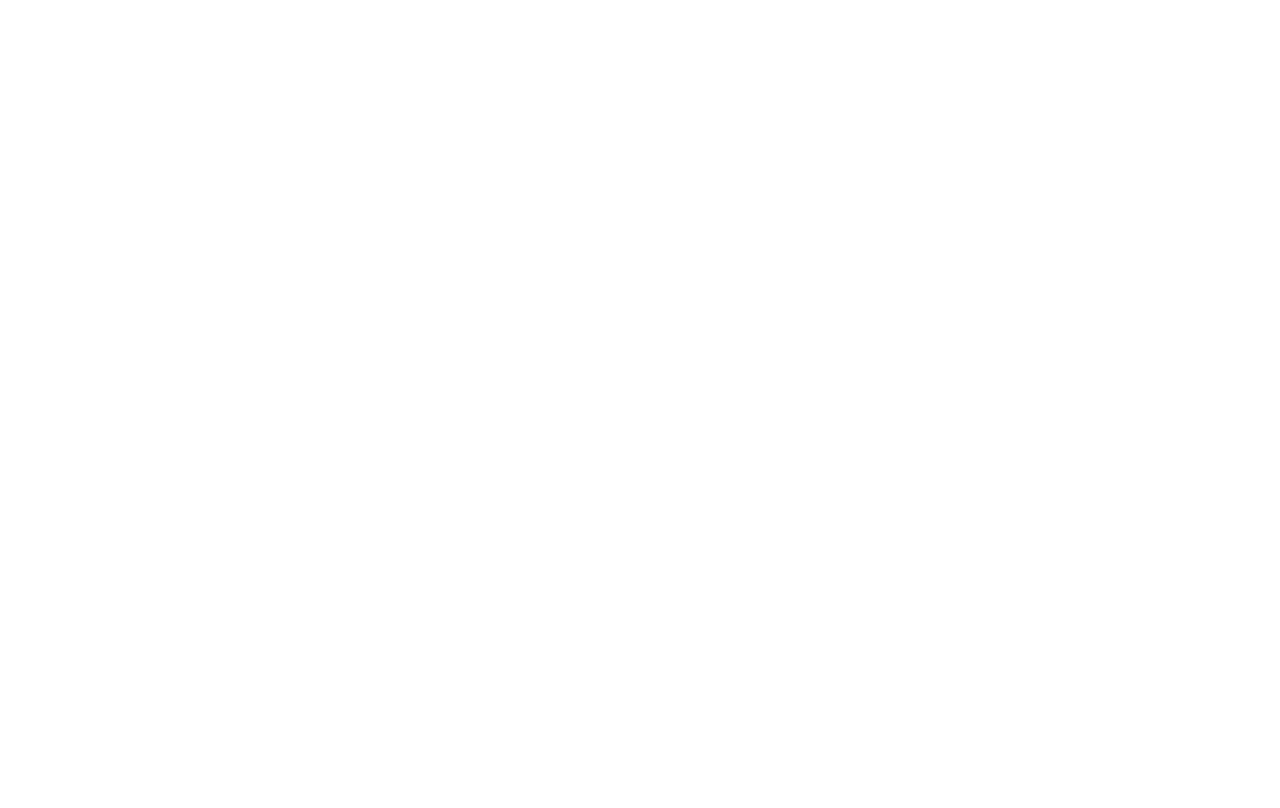
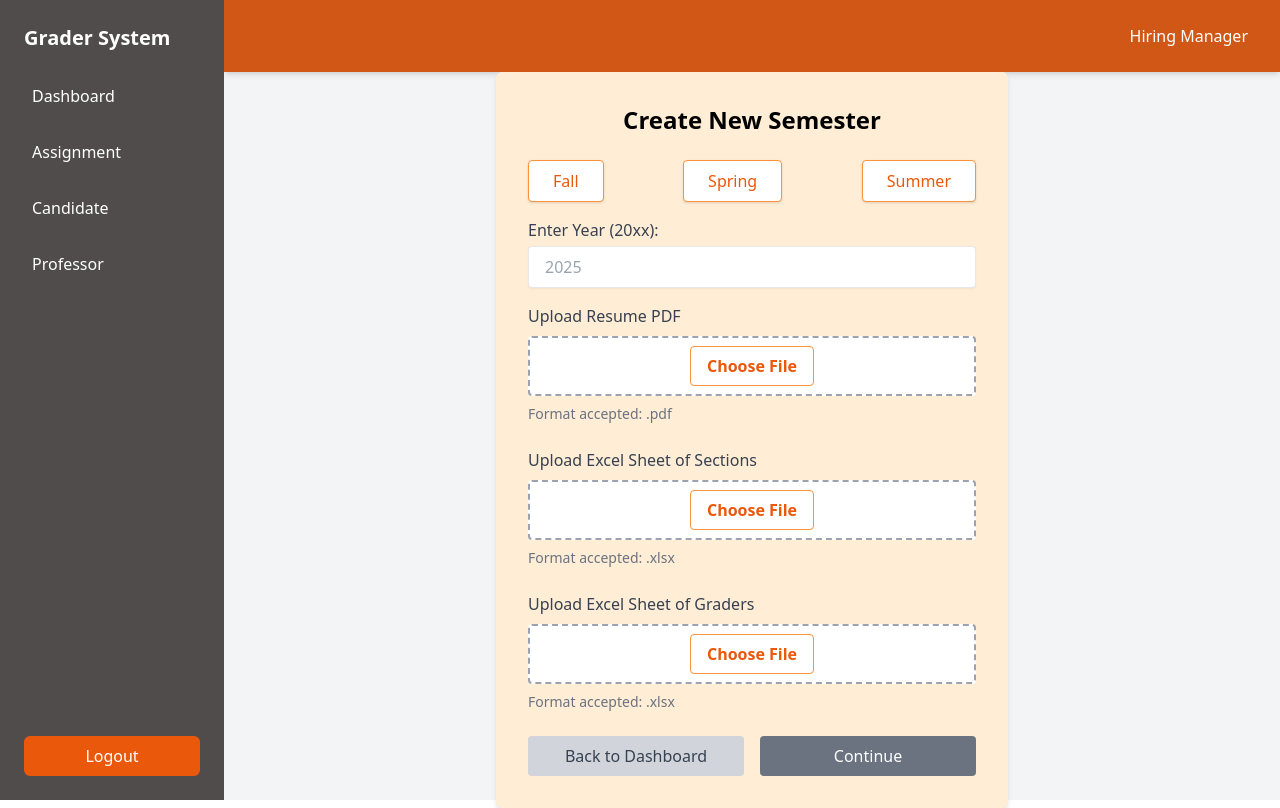
Before and after one commit to cs4485-s25-alagar-t7/gas, a React (Vite) app in the folder frontend/: page /create-semester in a window 1280 px wide. Before the commit this address had no page. Built offline with nearby package versions, Linux system fonts and the light colour scheme.

Commit message:
feat: Add create sem comp

```diff
--- a/frontend/src/App.tsx
+++ b/frontend/src/App.tsx
@@ -3,7 +3,7 @@ import Dashboard from "./components/Dashboard";
 import CandidatePage from "./components/CandidatesPage";
 import ProfessorsPage from "./components/ProfessorsPage";
 import AssignmentsPage from "./components/AssignmentsPage";
-import Upload from "./components/Upload";
+import CreateSemester from "./components/CreateSemester";
 
 function App() {
   return (
@@ -13,7 +13,7 @@ function App() {
         <Route path="/CandidatesPage" element={<CandidatePage />} />
         <Route path="/ProfessorsPage" element={<ProfessorsPage />} />
         <Route path="/AssignmentsPage" element={<AssignmentsPage />} />
-        <Route path="/upload" element={<Upload />} />
+        <Route path="/create-semester" element={<CreateSemester />} />
       </Routes>
     </BrowserRouter>
   );
--- /dev/null
+++ b/frontend/src/components/CreateSemester.tsx
@@ -0,0 +1,100 @@
+import React from "react";
+import Sidebar from "./Sidebar";
+import Navbar from "./Navbar";
+import { useNavigate } from "react-router-dom";
+
+const CreateSemester: React.FC = () => {
+  const navigate = useNavigate();
+
+  return (
+    <div className="flex h-screen bg-gray-100">
+      <Sidebar />
+    <div className="flex-1 flex flex-col">
+      <Navbar />
+
+      <div className="flex justify-center items-center flex-1">
+        <div className="p-8 bg-orange-100 rounded-md shadow-md max-w-lg w-full">
+        <h1 className="text-2xl font-semibold mb-6 text-center">Create New Semester</h1>
+
+        <div className="flex justify-between mb-4">
+          <button className="bg-white px-6 py-2 rounded shadow hover:bg-orange-200 border border-orange-400 text-orange-600">
+            Fall
+          </button>
+          <button className="bg-white px-6 py-2 rounded shadow hover:bg-orange-200 border border-orange-400 text-orange-600">
+            Spring
+          </button>
+          <button className="bg-white px-6 py-2 rounded shadow hover:bg-orange-200 border border-orange-400 text-orange-600">
+            Summer
+          </button>
+        </div>
+
+        <div className="mb-4">
+          <label className="block text-gray-700 mb-1">Enter Year (20xx):</label>
+          <input
+            type="text"
+            placeholder="2025"
+            className="w-full border px-4 py-2 rounded shadow-sm"
+          />
+        </div>
+
+        <div className="mb-6">
+          <label className="block text-gray-700 mb-2">Upload Resume PDF</label>
+          <div className="border-dashed border-2 border-gray-400 p-4 text-center rounded bg-white">
+            <input type="file" accept=".pdf" className="hidden" id="resume-upload" />
+            <label
+            htmlFor="resume-upload"
+            className="hover:bg-orange-200 border border-orange-400 text-orange-600 px-4 py-2 rounded font-semibold cursor-pointer"
+            >
+            Choose File
+            </label>
+          </div>
+          <p className="text-sm text-gray-500 mt-2">Format accepted: .pdf</p>
+        </div>
+
+        <div className="mb-6">
+          <label className="block text-gray-700 mb-2">Upload Excel Sheet of Sections</label>
+          <div className="border-dashed border-2 border-gray-400 p-4 text-center rounded bg-white">
+            <input type="file" accept=".xlsx" className="hidden" id="sections-upload" />
+            <label
+            htmlFor="sections-upload"
+            className="hover:bg-orange-200 border border-orange-400 text-orange-600 px-4 py-2 rounded font-semibold cursor-pointer"
+            >
+            Choose File
+            </label>
+          </div>
+          <p className="text-sm text-gray-500 mt-2">Format accepted: .xlsx</p>
+        </div>
+
+        <div className="mb-6">
+          <label className="block text-gray-700 mb-2">Upload Excel Sheet of Graders</label>
+          <div className="border-dashed border-2 border-gray-400 p-4 text-center rounded bg-white">
+            <input type="file" accept=".xlsx" className="hidden" id="graders-upload" />
+            <label
+            htmlFor="graders-upload"
+            className="hover:bg-orange-200 border border-orange-400 text-orange-600 px-4 py-2 rounded font-semibold cursor-pointer"
+            >
+            Choose File
+            </label>
+          </div>
+          <p className="text-sm text-gray-500 mt-2">Format accepted: .xlsx</p>
+        </div>
+
+        <div className="flex gap-4">
+          <button
+            onClick={() => navigate("/")}
+            className="bg-gray-300 hover:bg-gray-400 text-gray-700 px-6 py-2 rounded flex-1"
+          >
+            Back to Dashboard
+          </button>
+          <button className="bg-gray-500 hover:bg-gray-600 text-white px-6 py-2 rounded flex-1">
+            Continue
+          </button>
+        </div>
+        </div>
+      </div>
+    </div>
+    </div>
+  );
+};
+
+export default CreateSemester;
--- a/frontend/src/components/Sidebar.tsx
+++ b/frontend/src/components/Sidebar.tsx
@@ -46,14 +46,6 @@ const Sidebar = () => {
               Professor
             </button>
           </li>
-          <li>
-            <button
-              onClick={() => handleClick("/upload")}
-              className="w-full text-left p-2 hover:bg-gray-700 rounded-md"
-            >
-              Upload
-            </button>
-          </li>
         </ul>
       </nav>
       <button
```
